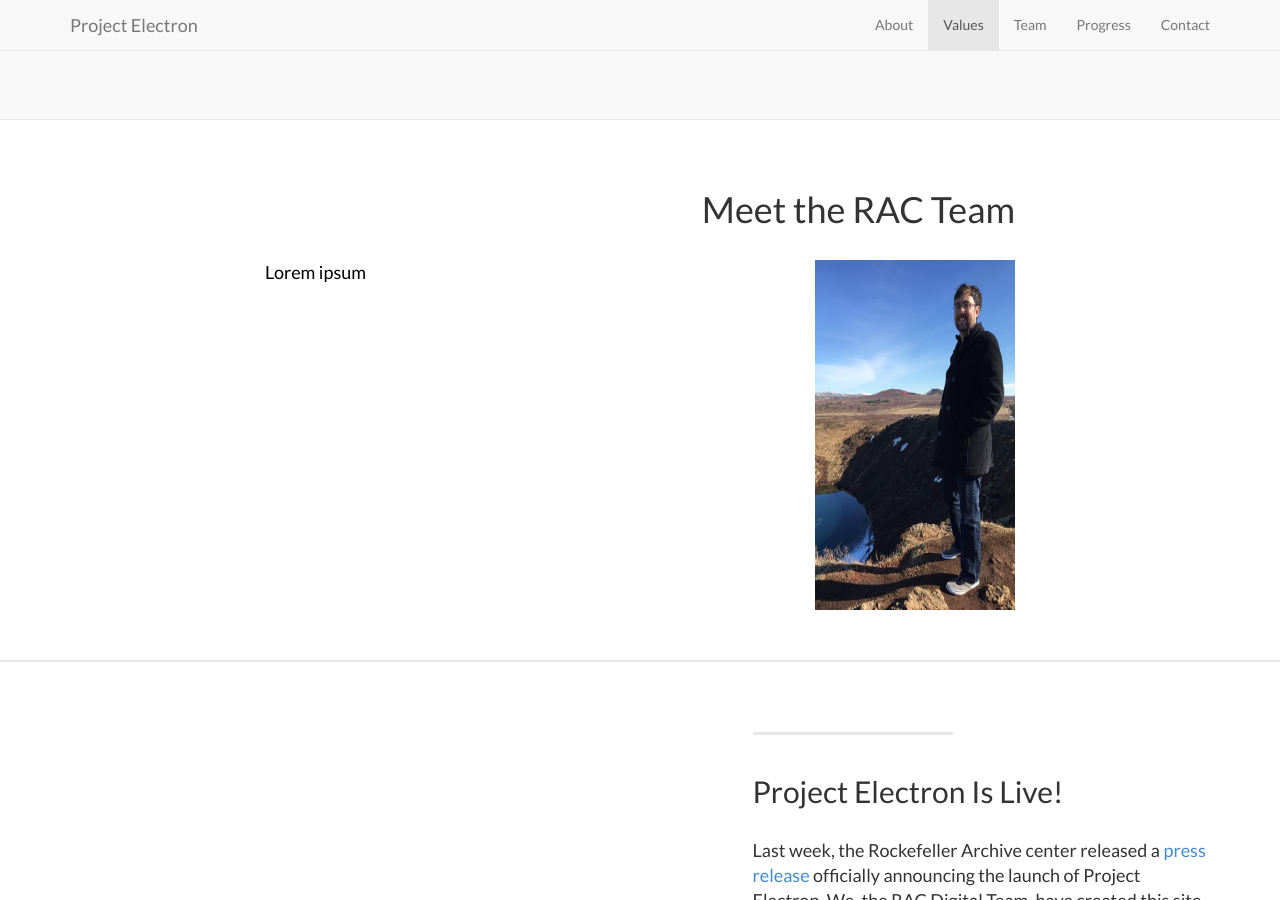
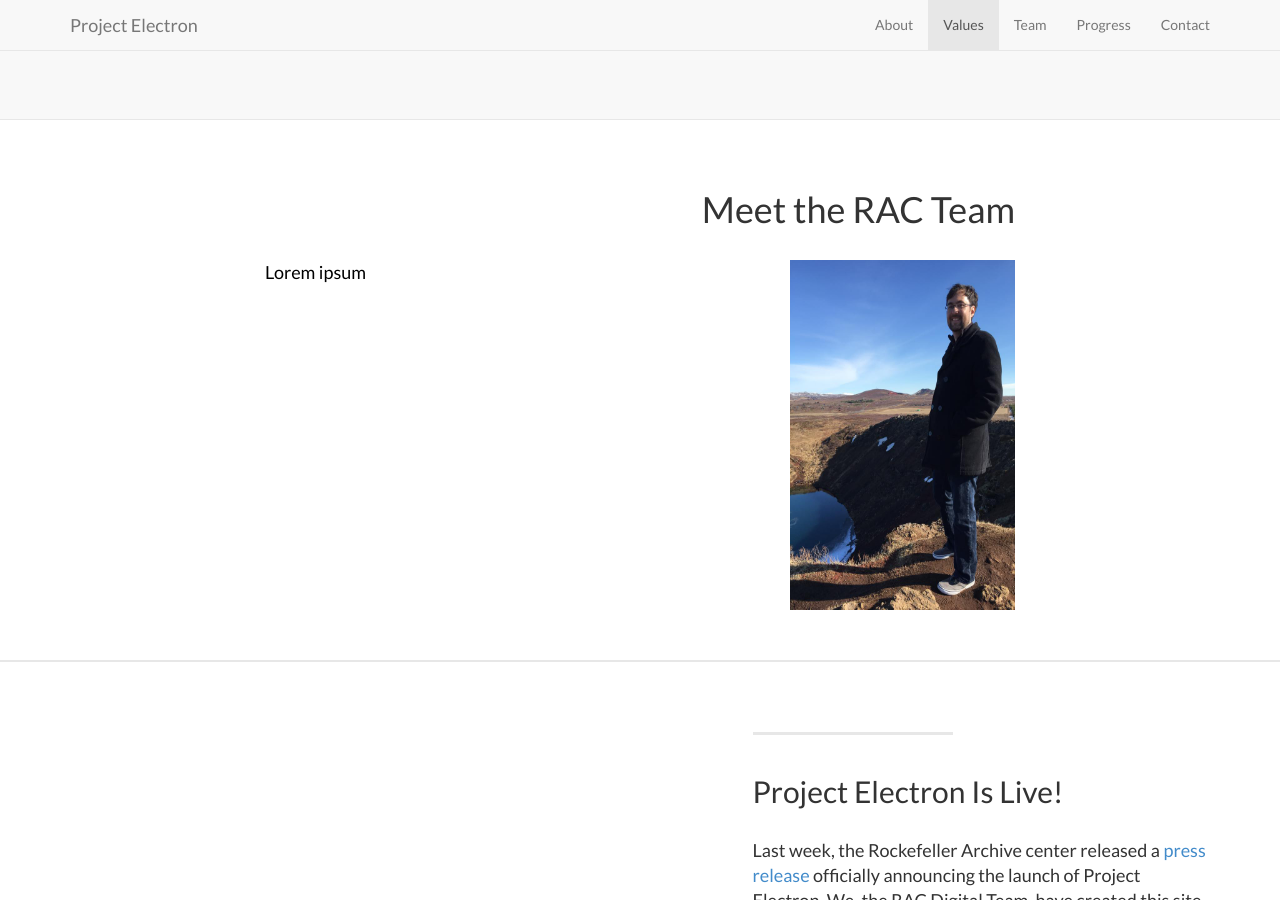
Before and after one commit to RockefellerArchiveCenter/project_electron, a Jekyll site: the page built from index.html, in a window 1280 px wide and 900 px high, scrolled down 2641 px. Built offline with Jekyll 4.4.1, drawn with Linux system fonts in a browser that asks for light colours.

Commit message:
Adding Patrick image

```diff
--- a/_includes/team.html
+++ b/_includes/team.html
@@ -6,8 +6,8 @@
         <div class="col-lg-8 col-lg-offset-2">
           <h1 align="right" font-size:"large">Meet the RAC Team</h1>
         <div class="values">
-          <img style="float: right" src="/project_electron/img/patrick_bio.jpg" alt="Patrick is the coolest" width="200" height="350">
-          <p>Lorem ipsum</p>
+          <p><img style="float: right" src="/project_electron/img/patrick_bio.jpg" alt="Patrick is the coolest" width="225" height="350">
+          Lorem ipsum</p>
         </div>
         </div>
         </div>
```
